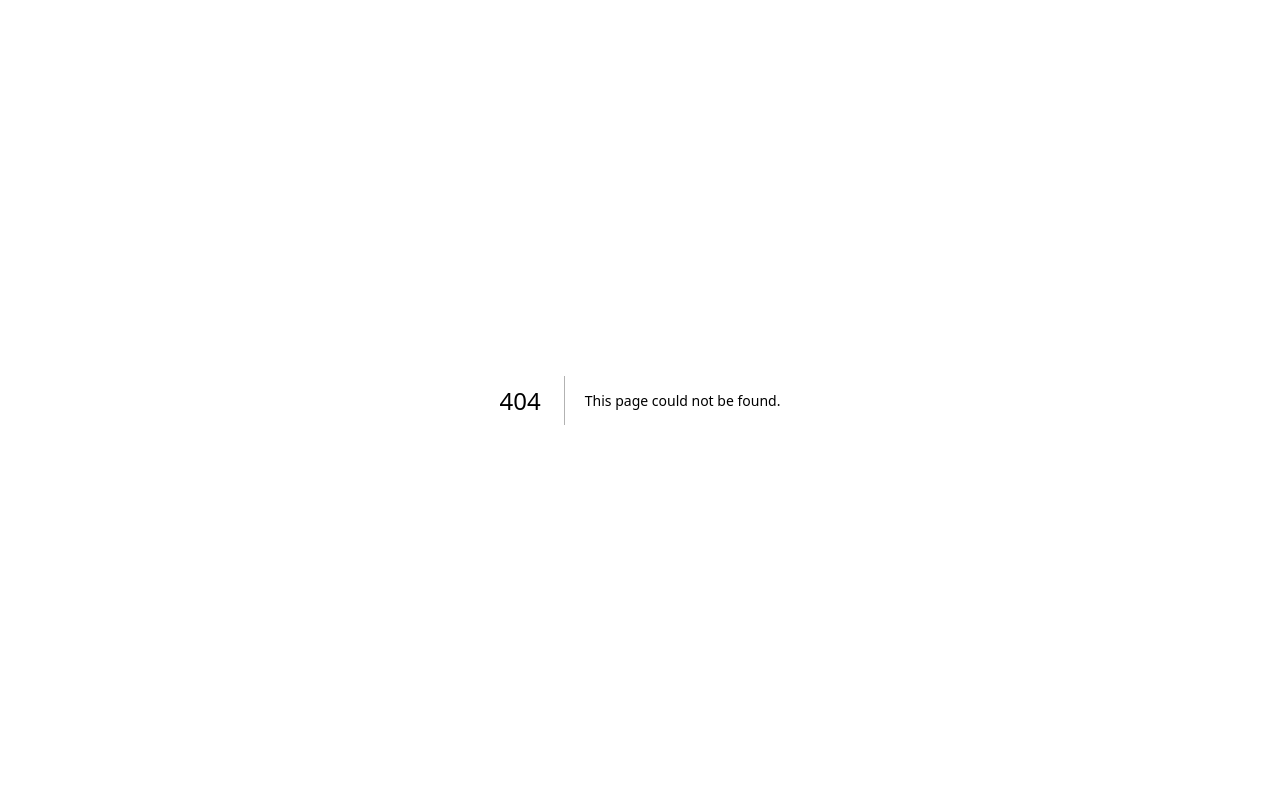
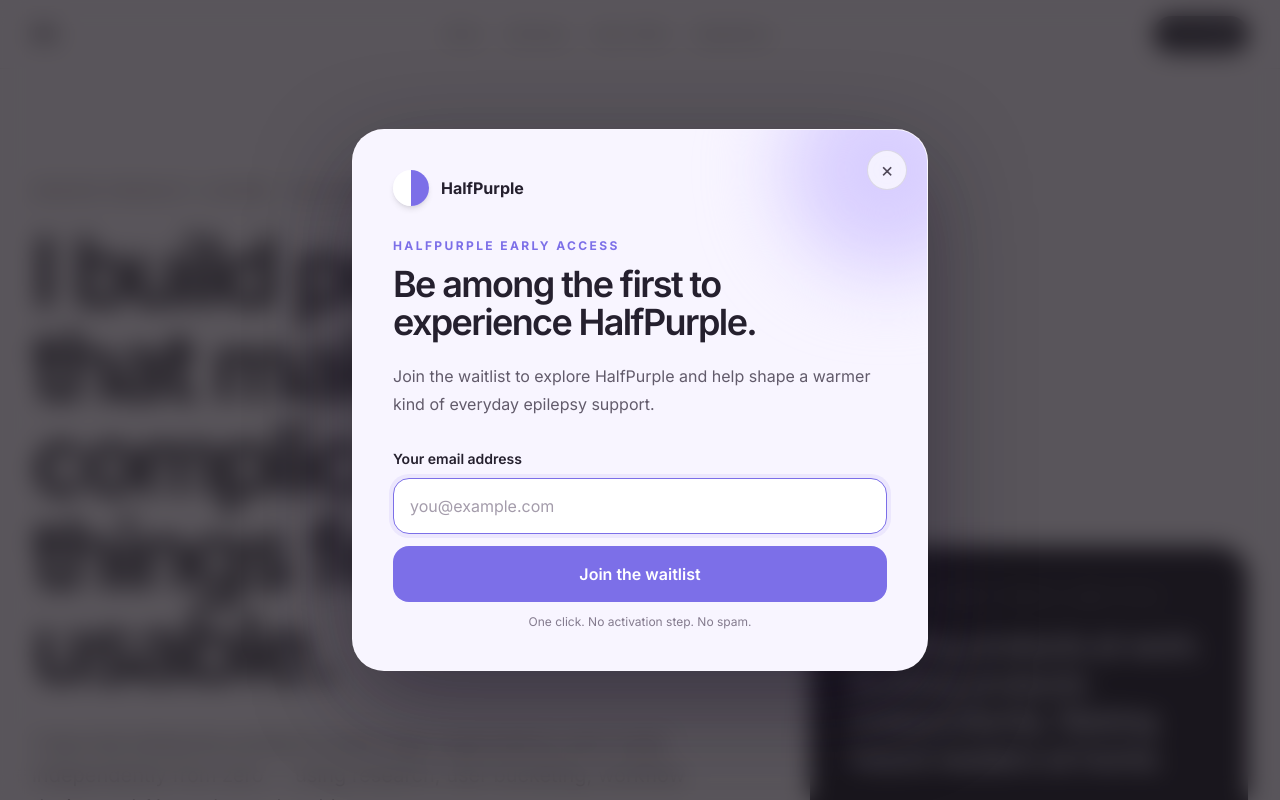
Before and after one commit to shikhakhandelwalm/shikha, a Next.js app: page /halfpurple in a window 1280 px wide. Before the commit this address had no page. Shown: the top 800 px of the page. Built offline with nearby package versions, Linux system fonts and the light colour scheme.

Commit message:
Add short HalfPurple waitlist page reusing portfolio popup

```diff
--- /dev/null
+++ b/src/app/halfpurple/page.tsx
@@ -0,0 +1,6 @@
+import PortfolioV2 from "@/components/PortfolioV2";
+
+// Keeps the short URL visible while opening the existing waitlist modal.
+export default function HalfPurpleWaitlistPage() {
+  return <PortfolioV2 />;
+}
```
